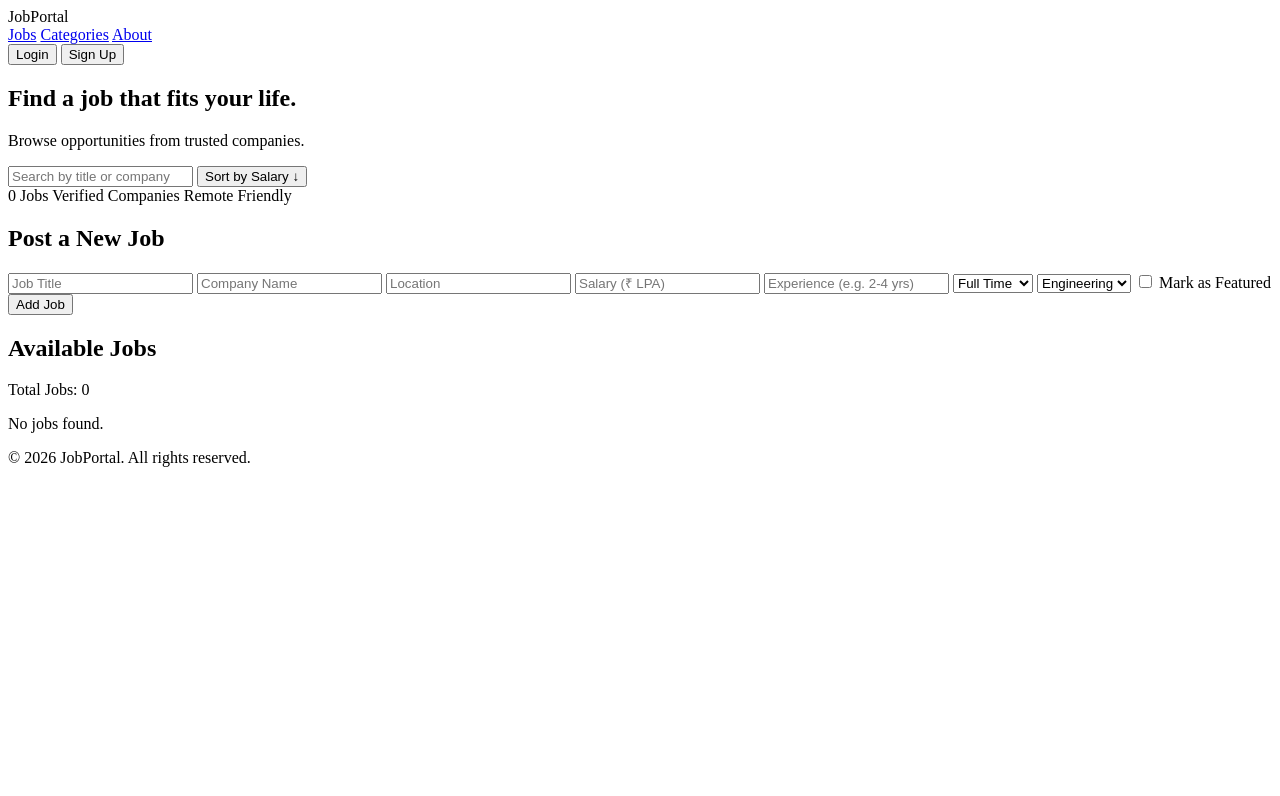
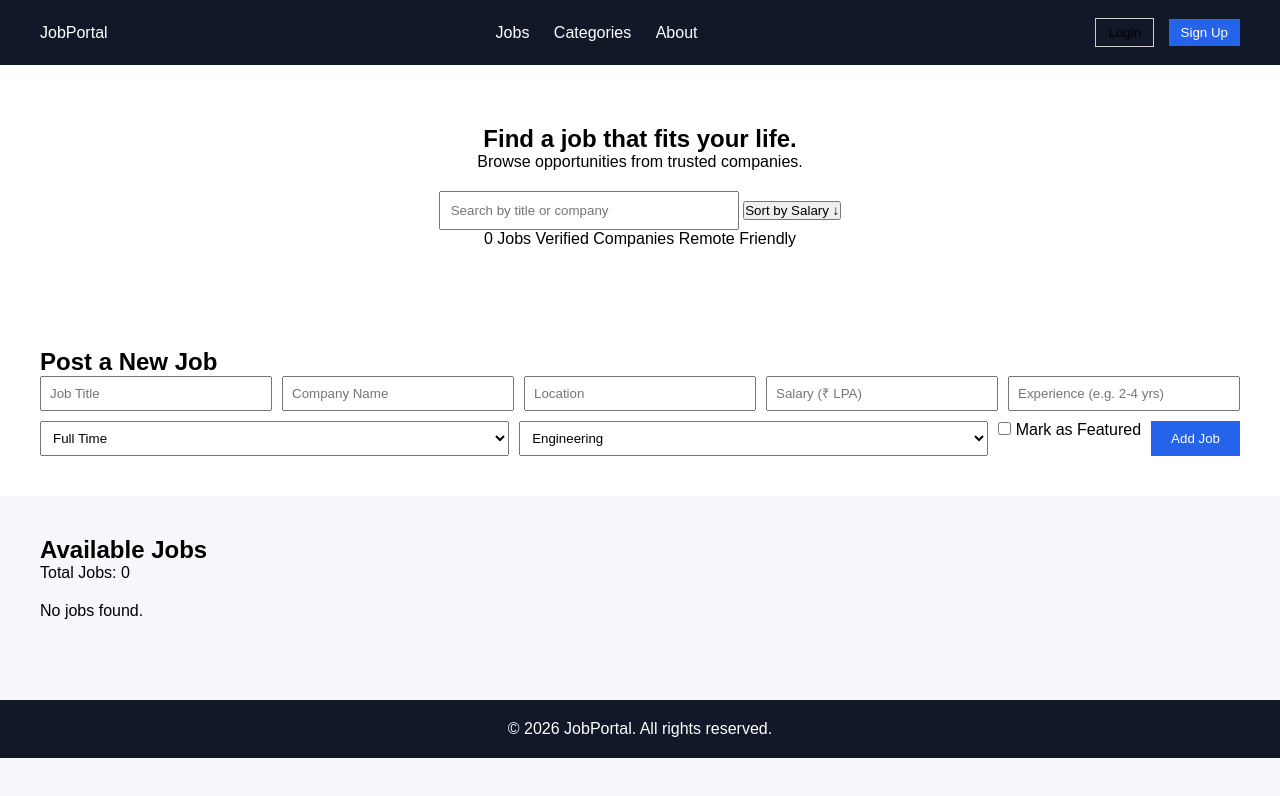
Before and after one commit to manvesh12/health-care-system-fs, a plain HTML site: page index.html in a window 1280 px wide. Drawn offline with Linux system fonts and the light colour scheme.

Commit message:
Refactor CSS for layout and styling improvements

```diff
--- a/style.CSS
+++ b/style.CSS
@@ -1,24 +1,126 @@
-.example-class {
-  margin: 10px;
+* {
+  margin: 0;
+  padding: 0;
+  box-sizing: border-box;
+  font-family: Arial, sans-serif;
+}
+
+body {
+  background: #f5f7fb;
+}
+
+/* Header */
+.topbar {
+  display: flex;
+  justify-content: space-between;
+  align-items: center;
+  padding: 18px 40px;
+  background: #111827;
+  color: white;
+}
+
+.topbar a {
+  color: white;
+  margin: 0 10px;
+  text-decoration: none;
+}
+
+.auth-buttons button {
+  margin-left: 10px;
+}
+
+.ghost {
+  background: transparent;
+  border: 1px solid #ccc;
+  padding: 6px 12px;
+  cursor: pointer;
+}
+
+.solid {
+  background: #2563eb;
+  border: none;
+  color: white;
+  padding: 6px 12px;
+  cursor: pointer;
+}
+
+/* Hero */
+.hero {
+  text-align: center;
+  padding: 60px 20px;
+  background: white;
+}
+
+.search-wrapper input {
   margin-top: 20px;
-  margin-right: 15px;
-  margin-bottom: 20px;
-  margin-left: 15px;
+  padding: 10px;
+  width: 300px;
+}
 
-  padding: 10px;
-  padding-top: 20px;
-  padding-right: 15px;
-  padding-bottom: 20px;
-  padding-left: 15px;
+/* Admin Section */
+.admin-section {
+  padding: 40px;
+  background: #fff;
+}
 
-  position: relative;
+#jobForm {
+  display: flex;
+  flex-wrap: wrap;
+  gap: 10px;
+}
 
-  display: flex;
-  align-items: center;
-  align-content: flex-start;
-  justify-content: space-between;
+#jobForm input,
+#jobForm select {
+  padding: 8px;
+  flex: 1 1 200px;
+}
 
-  width: 100%;
-  height: 200px;
-  background-color: #f0f0f0;
+#jobForm button {
+  padding: 8px 20px;
+  background: #2563eb;
+  color: white;
+  border: none;
+  cursor: pointer;
 }
+
+/* Jobs */
+.jobs-section {
+  padding: 40px;
+}
+
+.job-grid {
+  display: grid;
+  grid-template-columns: repeat(auto-fit, minmax(260px, 1fr));
+  gap: 20px;
+  margin-top: 20px;
+}
+
+.job-card {
+  background: white;
+  padding: 20px;
+  border-left: 5px solid #2563eb;
+  box-shadow: 0 4px 10px rgba(0,0,0,0.05);
+}
+
+.job-card h3 {
+  margin-bottom: 8px;
+}
+
+.job-card p {
+  margin: 4px 0;
+}
+
+.job-card button {
+  margin-top: 10px;
+  margin-right: 8px;
+  padding: 5px 10px;
+  cursor: pointer;
+}
+
+footer {
+  text-align: center;
+  padding: 20px;
+  background: #111827;
+  color: white;
+  margin-top: 40px;
+}
```
